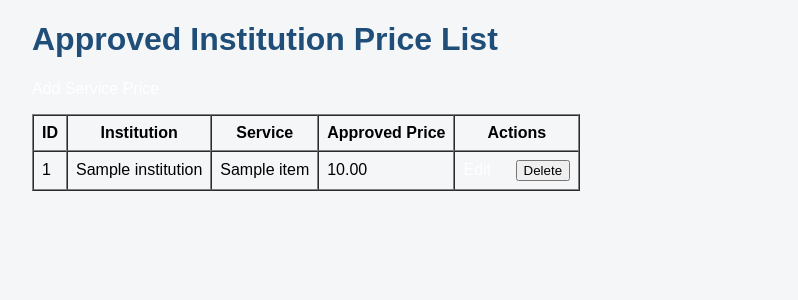
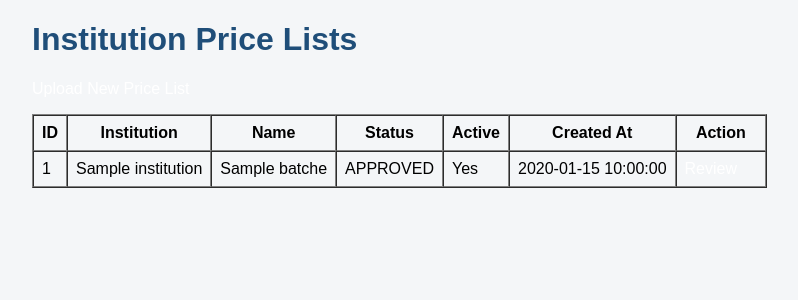
Before and after one commit to supporrtboaperdiem-lab/MedicalReimbursementSystem, a Flask app: page /price-list/ in a window 1280 px wide. Shown: the part 116-416 px from the top of the page, without its empty margins (32-830 px from the left). Run offline with Flask 3, Linux system fonts and the light colour scheme; tables that the repository leaves empty hold one stand-in row (values such as "Sample post").

Commit message:
Add price list upload review approval workflow

```diff
--- /dev/null
+++ b/MedicalReimbursementSystem/app/repositories/price_list_batch_repository.py
@@ -0,0 +1,42 @@
+from app.extensions import db
+from app.models.price_list_batch import PriceListBatch
+
+
+class PriceListBatchRepository:
+    @staticmethod
+    def get_all():
+        return PriceListBatch.query.order_by(
+            PriceListBatch.created_at.desc()
+        ).all()
+
+    @staticmethod
+    def get_by_id(batch_id):
+        return PriceListBatch.query.get(batch_id)
+
+    @staticmethod
+    def create(institution_id, name):
+        batch = PriceListBatch(
+            institution_id=institution_id,
+            name=name,
+            status="PENDING",
+            is_active=False
+        )
+
+        db.session.add(batch)
+        db.session.commit()
+
+        return batch
+
+    @staticmethod
+    def approve(batch):
+        batch.status = "APPROVED"
+        batch.is_active = True
+        db.session.commit()
+        return batch
+
+    @staticmethod
+    def reject(batch):
+        batch.status = "REJECTED"
+        batch.is_active = False
+        db.session.commit()
+        return batch
--- a/MedicalReimbursementSystem/app/repositories/price_list_repository.py
+++ b/MedicalReimbursementSystem/app/repositories/price_list_repository.py
@@ -4,9 +4,11 @@ from app.models.price_list import PriceListItem
 
 class PriceListRepository:
     @staticmethod
-    def get_all():
-        return PriceListItem.query.order_by(
-            PriceListItem.created_at.desc()
+    def get_by_batch(batch_id):
+        return PriceListItem.query.filter_by(
+            batch_id=batch_id
+        ).order_by(
+            PriceListItem.service_name.asc()
         ).all()
 
     @staticmethod
@@ -14,19 +16,19 @@ class PriceListRepository:
         return PriceListItem.query.get(item_id)
 
     @staticmethod
-    def get_by_institution_and_service(institution_id, service_name):
+    def get_by_batch_and_service(batch_id, service_name):
         return PriceListItem.query.filter_by(
-            institution_id=institution_id,
+            batch_id=batch_id,
             service_name=service_name
         ).first()
 
     @staticmethod
-    def create(institution_id, service_name, approved_price):
+    def create(batch_id, institution_id, service_name, approved_price):
         item = PriceListItem(
+            batch_id=batch_id,
             institution_id=institution_id,
             service_name=service_name,
-            approved_price=approved_price,
-            approval_status="PENDING",
+            approved_price=approved_price
         )
 
         db.session.add(item)
@@ -38,21 +40,9 @@ class PriceListRepository:
     def update(item, service_name, approved_price):
         item.service_name = service_name
         item.approved_price = approved_price
-        item.approval_status = "PENDING"
 
         db.session.commit()
-        return item
 
-    @staticmethod
-    def approve(item):
-        item.approval_status = "APPROVED"
-        db.session.commit()
-        return item
-
-    @staticmethod
-    def reject(item):
-        item.approval_status = "REJECTED"
-        db.session.commit()
         return item
 
     @staticmethod
--- a/MedicalReimbursementSystem/app/routes/price_list.py
+++ b/MedicalReimbursementSystem/app/routes/price_list.py
@@ -1,4 +1,4 @@
-from flask import Blueprint, flash, redirect, render_template, request, url_for
+from flask import Blueprint, current_app, flash, redirect, render_template, request, url_for
 
 from app.services.price_list_service import PriceListService
 
@@ -11,31 +11,54 @@ price_list_bp = Blueprint(
 
 @price_list_bp.route("/")
 def index():
-    items = PriceListService.list_items()
-    return render_template("price_list/index.html", items=items)
+    batches = PriceListService.list_batches()
+    return render_template(
+        "price_list/index.html",
+        batches=batches
+    )
 
 
-@price_list_bp.route("/create", methods=["GET", "POST"])
-def create():
+@price_list_bp.route("/upload", methods=["GET", "POST"])
+def upload():
     institutions = PriceListService.list_institutions()
 
     if request.method == "POST":
-        success, message = PriceListService.create_item(request.form)
+        success, message, batch_id = PriceListService.upload_price_list(
+            form_data=request.form,
+            file=request.files.get("price_list_file"),
+            upload_folder=current_app.config["UPLOAD_FOLDER"]
+        )
+
+        flash(message, "success" if success else "error")
 
         if success:
-            flash(message, "success")
-            return redirect(url_for("price_list.index"))
-
-        flash(message, "error")
+            return redirect(url_for("price_list.review", batch_id=batch_id))
 
     return render_template(
-        "price_list/create.html",
+        "price_list/upload.html",
         institutions=institutions
     )
 
 
-@price_list_bp.route("/<int:item_id>/edit", methods=["GET", "POST"])
-def edit(item_id):
+@price_list_bp.route("/<int:batch_id>/review")
+def review(batch_id):
+    batch = PriceListService.get_batch(batch_id)
+
+    if not batch:
+        flash("Price list batch not found.", "error")
+        return redirect(url_for("price_list.index"))
+
+    items = PriceListService.get_batch_items(batch_id)
+
+    return render_template(
+        "price_list/review.html",
+        batch=batch,
+        items=items
+    )
+
+
+@price_list_bp.route("/item/<int:item_id>/edit", methods=["GET", "POST"])
+def edit_item(item_id):
     item = PriceListService.get_item(item_id)
 
     if not item:
@@ -43,41 +66,52 @@ def edit(item_id):
         return redirect(url_for("price_list.index"))
 
     if request.method == "POST":
-        success, message = PriceListService.update_item(item_id, request.form)
+        success, message = PriceListService.update_item(
+            item_id,
+            request.form
+        )
 
-        if success:
-            flash(message, "success")
-            return redirect(url_for("price_list.index"))
+        flash(message, "success" if success else "error")
 
-        flash(message, "error")
+        return redirect(url_for(
+            "price_list.review",
+            batch_id=item.batch_id
+        ))
 
-    return render_template("price_list/edit.html", item=item)
+    return render_template(
+        "price_list/edit.html",
+        item=item
+    )
 
 
-@price_list_bp.route("/<int:item_id>/delete", methods=["POST"])
-def delete(item_id):
-    success, message = PriceListService.delete_item(item_id)
+@price_list_bp.route("/item/<int:item_id>/delete", methods=["POST"])
+def delete_item(item_id):
+    success, message, batch_id = PriceListService.delete_item(item_id)
 
-    if success:
-        flash(message, "success")
-    else:
-        flash(message, "error")
+    flash(message, "success" if success else "error")
 
-    return redirect(url_for("price_list.index"))
+    return redirect(url_for(
+        "price_list.review",
+        batch_id=batch_id
+    ))
 
-@price_list_bp.route("/<int:item_id>/approve", methods=["POST"])
-def approve(item_id):
-    success, message = PriceListService.approve_item(item_id)
+
+@price_list_bp.route("/<int:batch_id>/approve", methods=["POST"])
+def approve_batch(batch_id):
+    success, message = PriceListService.approve_batch(batch_id)
+
+    flash(message, "success" if success else "error")
+
+    return redirect(url_for(
+        "price_list.review",
+        batch_id=batch_id
+    ))
+
+
+@price_list_bp.route("/<int:batch_id>/reject", methods=["POST"])
+def reject_batch(batch_id):
+    success, message = PriceListService.reject_batch(batch_id)
 
     flash(message, "success" if success else "error")
 
     return redirect(url_for("price_list.index"))
-
-
-@price_list_bp.route("/<int:item_id>/reject", methods=["POST"])
-def reject(item_id):
-    success, message = PriceListService.reject_item(item_id)
-
-    flash(message, "success" if success else "error")
-
-    return redirect(url_for("price_list.index"))
--- a/MedicalReimbursementSystem/app/templates/price_list/index.html
+++ b/MedicalReimbursementSystem/app/templates/price_list/index.html
@@ -1,13 +1,13 @@
 {% extends "base.html" %}
 
-{% block title %}Price List{% endblock %}
+{% block title %}Price Lists{% endblock %}
 
 {% block content %}
 
-<h1>Approved Institution Price List</h1>
+<h1>Institution Price Lists</h1>
 
 <p>
-    <a href="{{ url_for('price_list.create') }}">Add Service Price</a>
+    <a href="{{ url_for('price_list.upload') }}">Upload New Price List</a>
 </p>
 
 <table border="1" cellpadding="8" cellspacing="0">
@@ -15,33 +15,32 @@
         <tr>
             <th>ID</th>
             <th>Institution</th>
-            <th>Service</th>
-            <th>Approved Price</th>
-            <th>Actions</th>
+            <th>Name</th>
+            <th>Status</th>
+            <th>Active</th>
+            <th>Created At</th>
+            <th>Action</th>
         </tr>
     </thead>
 
     <tbody>
-        {% for item in items %}
+        {% for batch in batches %}
         <tr>
-            <td>{{ item.id }}</td>
-            <td>{{ item.institution.name }}</td>
-            <td>{{ item.service_name }}</td>
-            <td>{{ item.approved_price }}</td>
+            <td>{{ batch.id }}</td>
+            <td>{{ batch.institution.name }}</td>
+            <td>{{ batch.name }}</td>
+            <td>{{ batch.status }}</td>
+            <td>{{ "Yes" if batch.is_active else "No" }}</td>
+            <td>{{ batch.created_at }}</td>
             <td>
-                <a href="{{ url_for('price_list.edit', item_id=item.id) }}">Edit</a>
-
-                <form method="POST"
-                      action="{{ url_for('price_list.delete', item_id=item.id) }}"
-                      style="display:inline;"
-                      onsubmit="return confirm('Delete this service price?');">
-                    <button type="submit">Delete</button>
-                </form>
+                <a href="{{ url_for('price_list.review', batch_id=batch.id) }}">
+                    Review
+                </a>
             </td>
         </tr>
         {% else %}
         <tr>
-            <td colspan="5">No price list items found.</td>
+            <td colspan="7">No price lists uploaded yet.</td>
         </tr>
         {% endfor %}
     </tbody>
```
Also changed, not shown: MedicalReimbursementSystem/app/services/price_list_extraction_service.py (added, +88 -0 lines), MedicalReimbursementSystem/app/services/price_list_service.py (+106 -41 lines), MedicalReimbursementSystem/app/templates/price_list/edit.html (added, +42 -0 lines), MedicalReimbursementSystem/app/templates/price_list/upload.html (added, +46 -0 lines).
